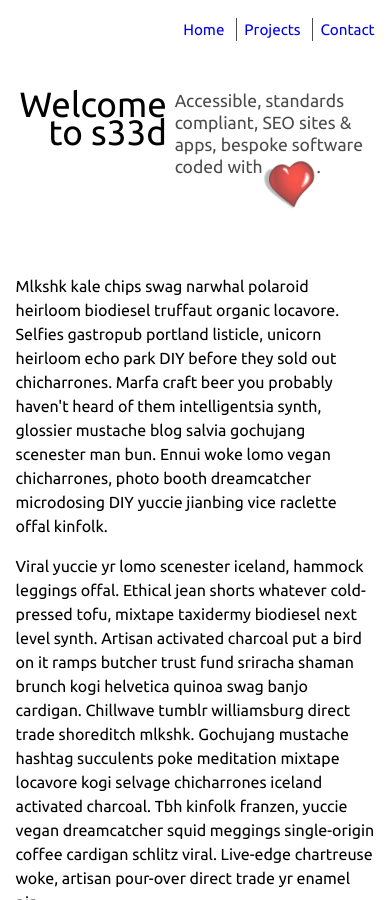
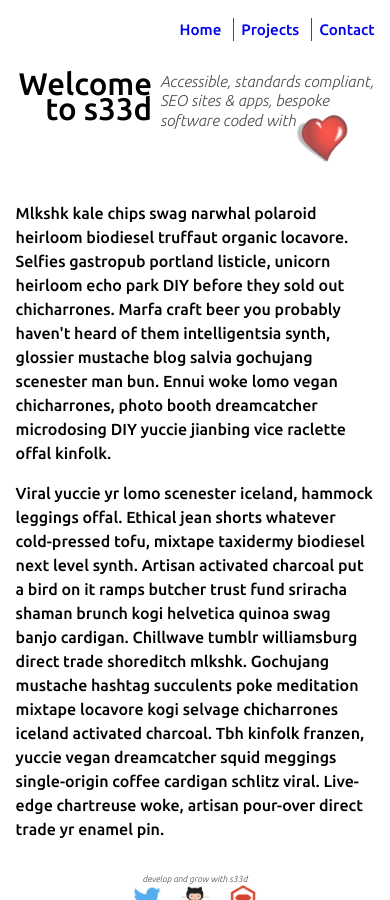
Before and after one commit to s33dco/s33dsite, a Jekyll site: the page built from index.html, in a window 390 px wide and 900 px high. Built offline with Jekyll 4.4.1, drawn with Linux system fonts in a browser that asks for light colours.

Commit message:
added meta etc

```diff
--- a/_includes/head.html
+++ b/_includes/head.html
@@ -1,18 +1,25 @@
 <head>
-	<!-- page.name is set to "home" -->
-{% case page.url %}
-  {% when '/' %}
-    <title>home of s33d</title>
-  {% when '/projects/' %}
-    <title>s33d projects</title>
-  {% when '/contact/' %}
-    <title>contact s33d</title>
+  {% if page.title %}
+    <title>{{ page.title }} | s33d</title>
   {% else %}
     <title>s33d</title>
-{% endcase %}
+  {% endif %}
+  {% if page.description %}
+    <meta name="description" content="{{ page.description }}">
+  {% else %}
+    <meta name="description" content="develop and grow with s33d.">
+  {% endif %}
 
+    <meta property="og:title" content="{{ page.title }} | s33d" />
+    <meta property="og:type" content="website" />
+    <meta property="og:url" content="{{ page.url }}" />
+    <meta property="og:image" content="{{ site.url }}/apple-touch-icon.png"/>
+
+
+    <link href="/favicon.png" rel="icon">
+    <link rel="apple-touch-icon" href="/apple-touch-icon.png">
     <meta charset="utf-8">
     <meta name="viewport" content="width=device-width, initial-scale=1">
+    <link href="https://fonts.googleapis.com/css?family=Ubuntu:300i,500" rel="stylesheet">
     <link rel="stylesheet" href="/css/main.css">
-    <link href="https://fonts.googleapis.com/css?family=Ubuntu" rel="stylesheet">
 </head>
--- a/contact/index.html
+++ b/contact/index.html
@@ -1,5 +1,7 @@
 ---
 layout: default
+title: get in touch
+description: contact s33d to discuss your next project
 ---
 
 
--- a/css/main.css
+++ b/css/main.css
@@ -58,6 +58,10 @@
     margin: 0 auto;
     max-width: 960px;
     min-height: 100vh;
+  }
+
+  h1, h2, h3, h4, h5, h6 {
+    font-family: 'Ubuntu', sans-serif;
   }
 
   /*only flex grow on content container, not footer or fixed header makes the content container grow and sticks footer to bottom of viewport window*/
@@ -138,6 +142,7 @@
 
   .footer-strap h3 {
     font-size: 2vw;
+    font-style: italic;
     opacity: 0.7;
     text-align: center;
     padding-top: 1em;
@@ -177,7 +182,7 @@
     flex-grow: 1;
    flex-basis: 40vw;
    font-size: 2.25vw;
-   font-style: bold italic;
+   font-style: italic;
    line-height: 1.25;
    padding-left: 1vw;
    text-align: left;
@@ -225,71 +230,80 @@
   }
 /*--------------------------------END-*/
 
-/*--MOBILE--------------------*/
-
-@media (max-width: 680px){
+/*--RWD--------------------*/
 
 
-/*--CALLOUT SECTION STYLES------------*/
 
+/* mobile portrait */
+@media (max-width: 450px){
   .callout-section {
-    padding: 10vh 5vw 5vh;
+    padding: 8vh 2vw 2vh;
   }
-
   .callout-title {
     flex-grow: 1;
     flex-basis: 35vw;
-    font-size: 9vw;
+    font-size: 8vw;
   }
   .callout-copy {
     flex-grow: 1;
     flex-basis: 55vw;
-    font-size: 4.5vw;
+    font-size: 4vw;
   }
-
-
-/*---PROJECT STYLES-------------------*/
-
   .main-section-projects {
     flex-direction: column-reverse;
   }
-
-/*--FOOTER STYLES---------------------*/
-
-
   .footer-strap h3 {
     display: block;
-    font-size: 4.5vw;
+    font-size: 4vw;
     text-align: center;
     padding-top: 1em;
     padding-bottom: 0;
     position: relative;
   }
-
   ul.in-footer.social-list {
     margin-top: -0.5em;
     text-align: center;
   }
-
   .social-list > li {
     display: inline-block;
     float : none;
     height : 35px;
     padding : 0 0.5em;
   }
-/*--------------------------------END-*/
-
 }
-
+/* mobile landscape */
+@media (max-width: 800px){
+  .main-section-projects {
+    flex-direction: column-reverse;
+  }
+  .footer-strap h3 {
+    display: block;
+    font-size: 2.25vw;
+    text-align: center;
+    padding-top: 1em;
+    padding-bottom: 0;
+    position: relative;
+  }
+  ul.in-footer.social-list {
+    margin-top: -0.5em;
+    text-align: center;
+  }
+  .social-list > li {
+    display: inline-block;
+    float : none;
+    height : 35px;
+    padding : 0 0.5em;
+  }
+}
 /* large displays*/
-@media (min-width: 1200px) {
+@media (min-width: 1400px) {
 
   .callout-title {
     font-size: 3vw;
   }
 
   .callout-copy {
-   font-size: 1.5vw;
+   font-size: 1.25vw;
   }
 
   .callout-copy img {
@@ -299,35 +313,12 @@
     vertical-align: text-top;
   }
   .footer-strap h3 {
-    font-size: 1.5vw;
+    font-size: 1.25vw;
   }
 }
-
 @media (min-width: 1600px) {
-
-  .callout-title {
-    font-size: 2.5vw;
-  }
-
-  .callout-copy {
-   font-size: 1vw;
-  }
-
-  .callout-copy img {
-    display: inline;
-    height : 6vh;
-    opacity: 1;
-    vertical-align: text-top;
-  }
-  .footer-strap h3 {
-    font-size: 1vw;
-  }
-}
-
-@media (min-width: 1800px) {
-
   .callout-section {
-    padding: 8vh 4vw 5vh;
+    padding: 8vh 10vw 5vh;
   }
 
   .callout-title {
@@ -336,7 +327,7 @@
   }
 
   .callout-copy {
-   font-size: 1.5em;
+   font-size: 1.25em;
    padding-left: 0.25vw;
   }
 
--- a/index.html
+++ b/index.html
@@ -8,7 +10,7 @@ layout: default
 				</div>
 				<div class="callout-copy">
 					<h1>
-						Accessible, standards compliant, SEO sites & apps, bespoke software coded with<img src="/images/heart.png">.
+						Accessible, standards compliant, SEO sites & apps, bespoke software coded with<img src="/images/heart.png">
 					</h1>
 				</div>
 			</div>
--- a/projects/index.html
+++ b/projects/index.html
@@ -1,5 +1,7 @@
 ---
 layout: default
+title: projects
+description:
 ---
 
 
```
Also changed, not shown: other parts of index.html (+2 -0 lines), apple-touch-icon.png (added), favicon.png (added), 6 other files.
